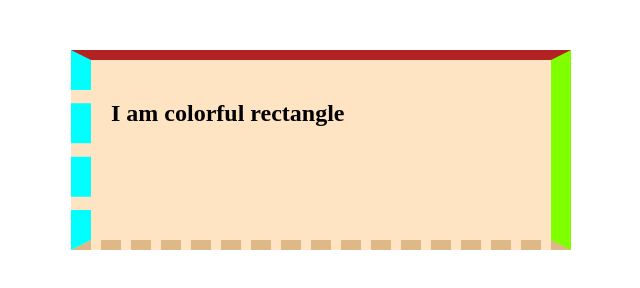
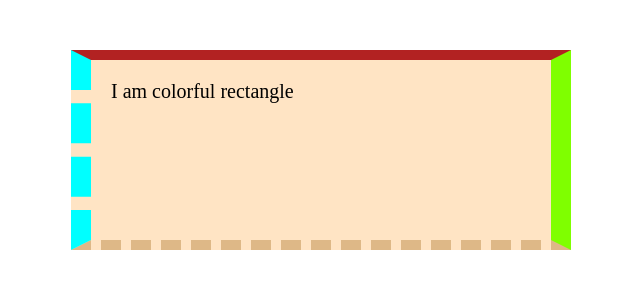
Before and after one commit to 1Makedonets1/gromcode, a plain HTML site: page pre_cours/8_box_model/task_2/index.html in a window 1280 px wide. Shown: the whole page, without its empty margins (29-669 px from the left). Drawn offline with nearby package versions, Linux system fonts and the light colour scheme.

Commit message:
change text size

```diff
--- a/pre_cours/8_box_model/task_2/index.html
+++ b/pre_cours/8_box_model/task_2/index.html
@@ -9,7 +9,7 @@
 </head>
 <body>
     <div class="border">
-        <h2>I am colorful rectangle</h2>
+        I am colorful rectangle
     </div>
 </body>
 </html>
--- a/pre_cours/8_box_model/task_2/style.css
+++ b/pre_cours/8_box_model/task_2/style.css
@@ -8,4 +8,5 @@
     border-right: 20px solid chartreuse;
     border-bottom: 10px dashed burlywood;
     border-left: 20px dashed aqua;
+    font-size: 20px;
 }
```
